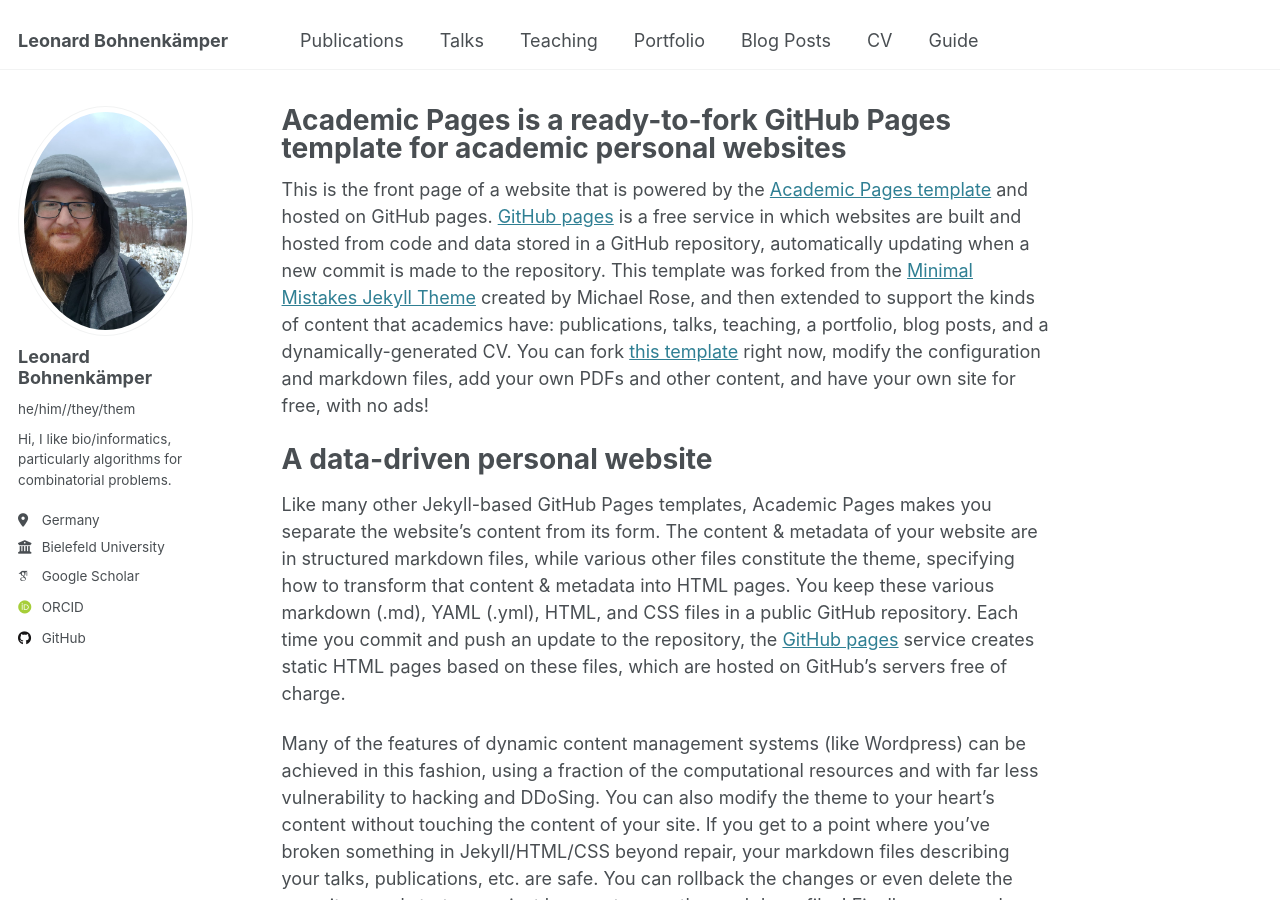
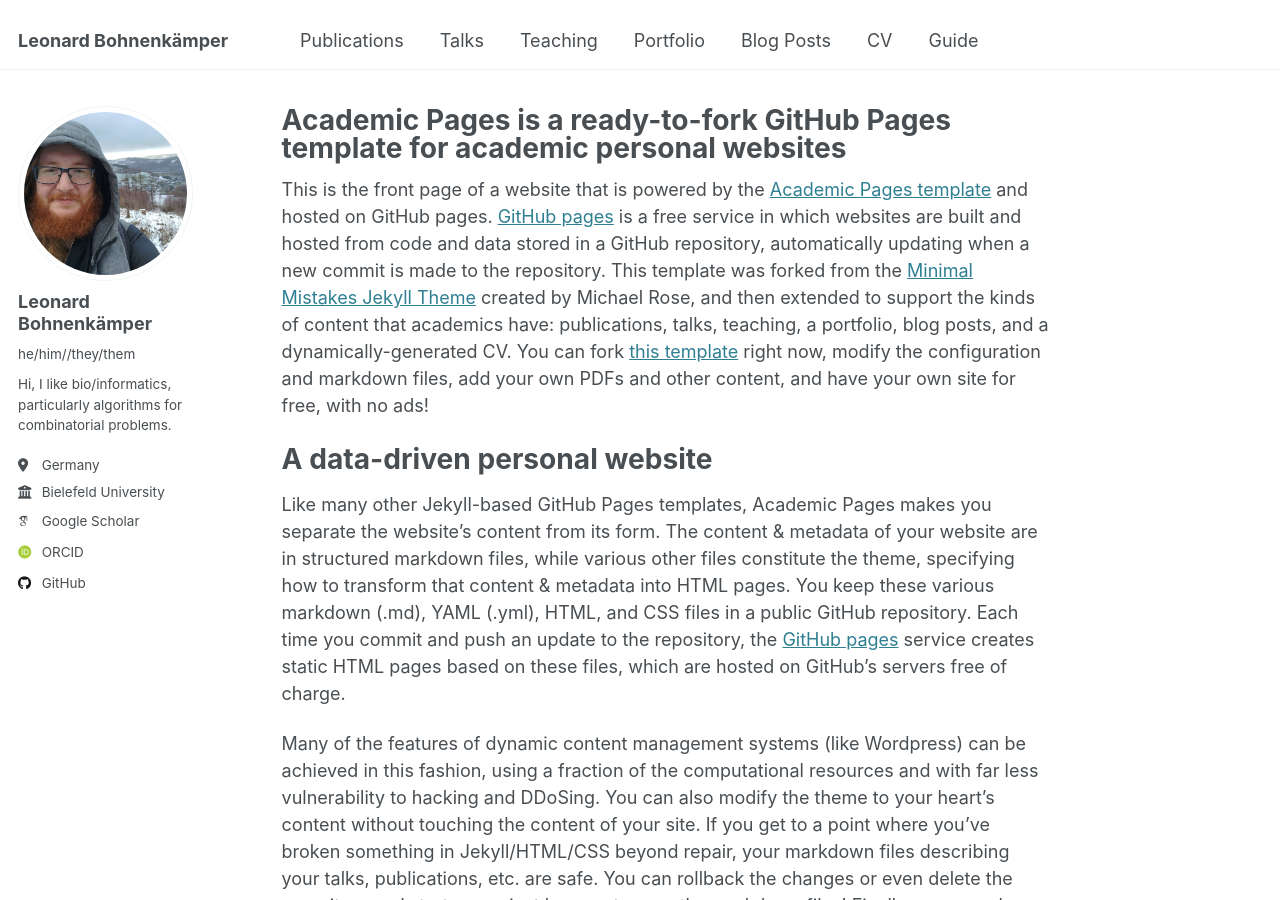
Before and after one commit to leobkmer/leobkmer.github.io, a Jekyll site: the page built from _pages/about.md, in a window 1280 px wide and 900 px high. Built offline with Jekyll 4.4.1, drawn with Linux system fonts in a browser that asks for light colours; some web fonts are replaced.

Commit message:
Update _config.yml

```diff
--- a/_config.yml
+++ b/_config.yml
@@ -22,7 +22,7 @@ repository               : "academicpages/academicpages.github.io"
 #               Additional customization can be done by editing /_includes/author-profile.html
 author:
   # Biographic information
-  avatar           : "leobkmer.jpeg"
+  avatar           : "leobkmer-square.jpeg"
   name             : "Leonard Bohnenkämper"
   pronouns         : "he/him//they/them"
   bio              : "Hi, I like bio/informatics, particularly algorithms for combinatorial problems."
```
